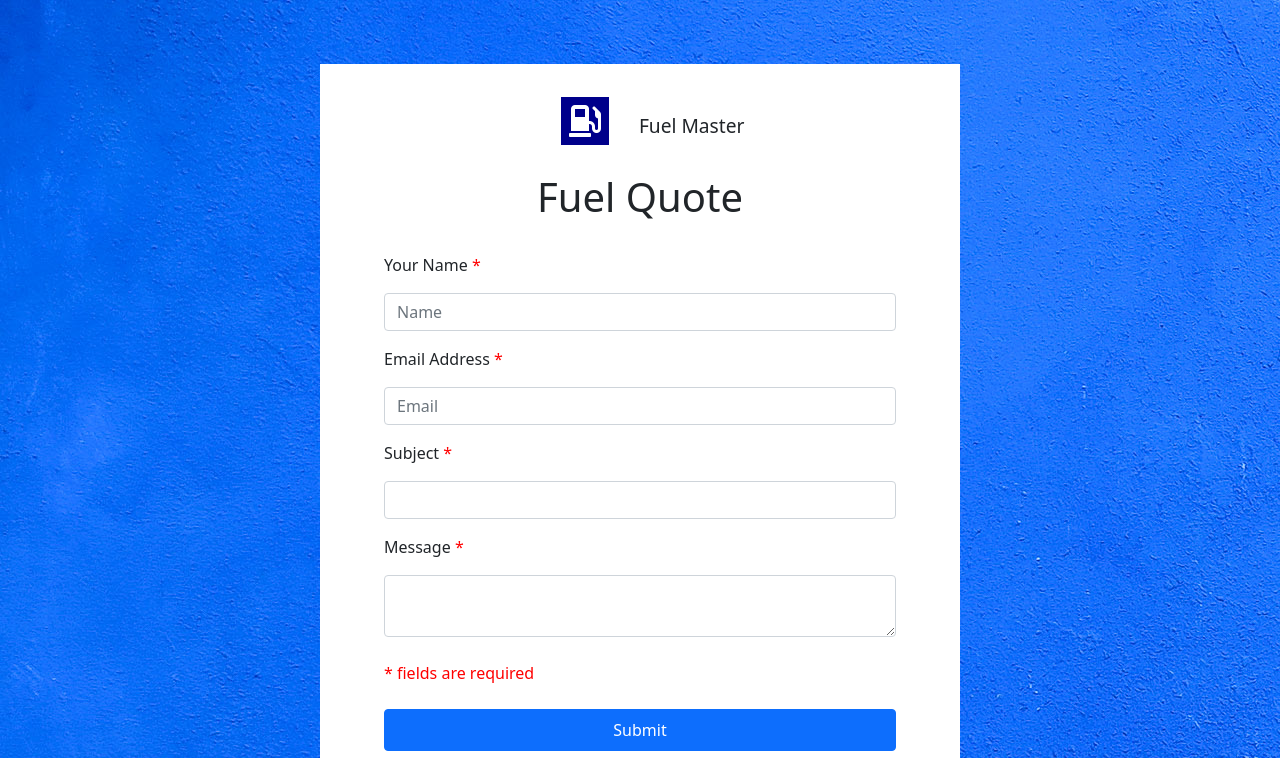
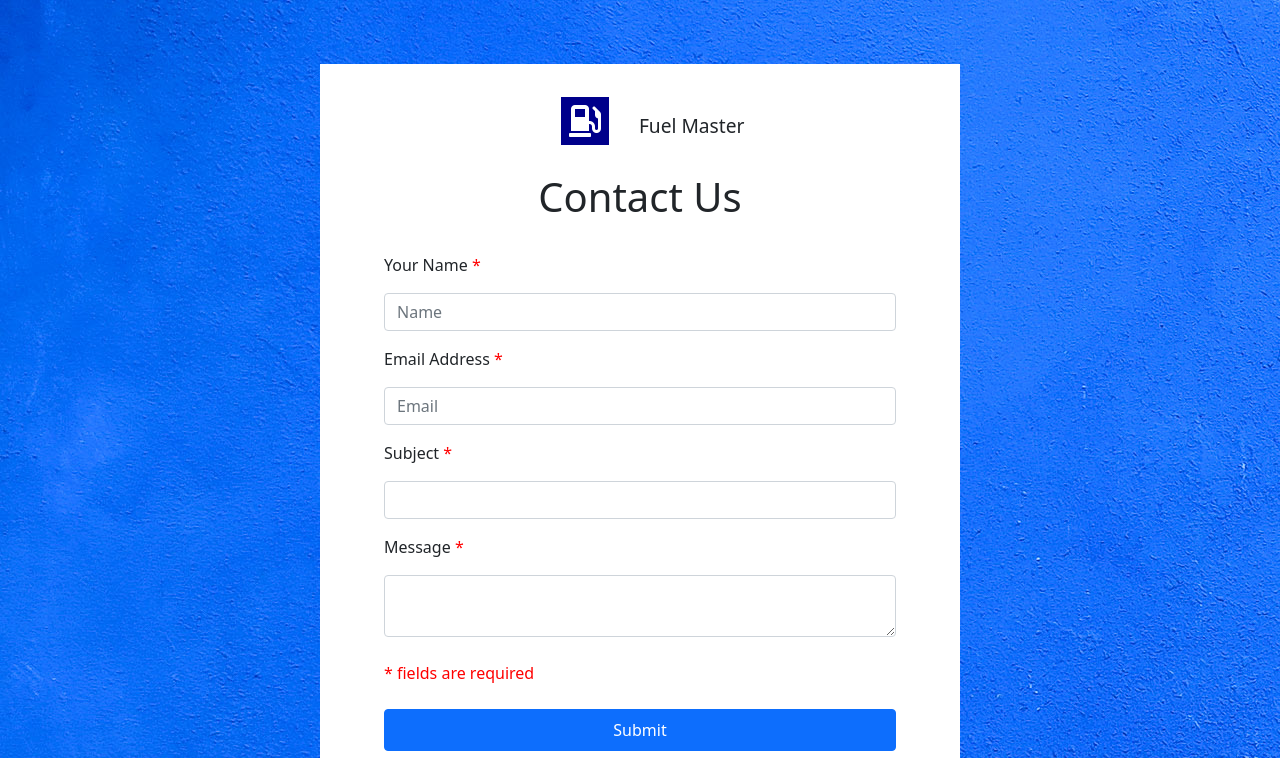
Before and after one commit to HBTHAK01/Fuel_Prediction, a Flask app: template fuel_app/templates/contact.html in a window 1280 px wide. Shown: the top 758 px of the page. Run offline with Flask 2, Linux system fonts and the light colour scheme; the template is opened without the code that fills it, so the values that code supplies are empty; some libraries are stand-ins or nearby versions.

Commit message:
Final touch up

```diff
--- a/fuel_app/templates/contact.html
+++ b/fuel_app/templates/contact.html
@@ -16,7 +16,7 @@
         </div>
 
         <!-- fuel quote info inputs -->
-        <h1>Fuel Quote</h1>
+        <h1>Contact Us</h1>
             <form method = "POST">
                 <div class = "form-group">
                     <label for = "contact_name">Your Name <FONT COLOR=red> * </FONT></label>
```
Also changed, not shown: fuel_app/views.py (+8 -34 lines).
